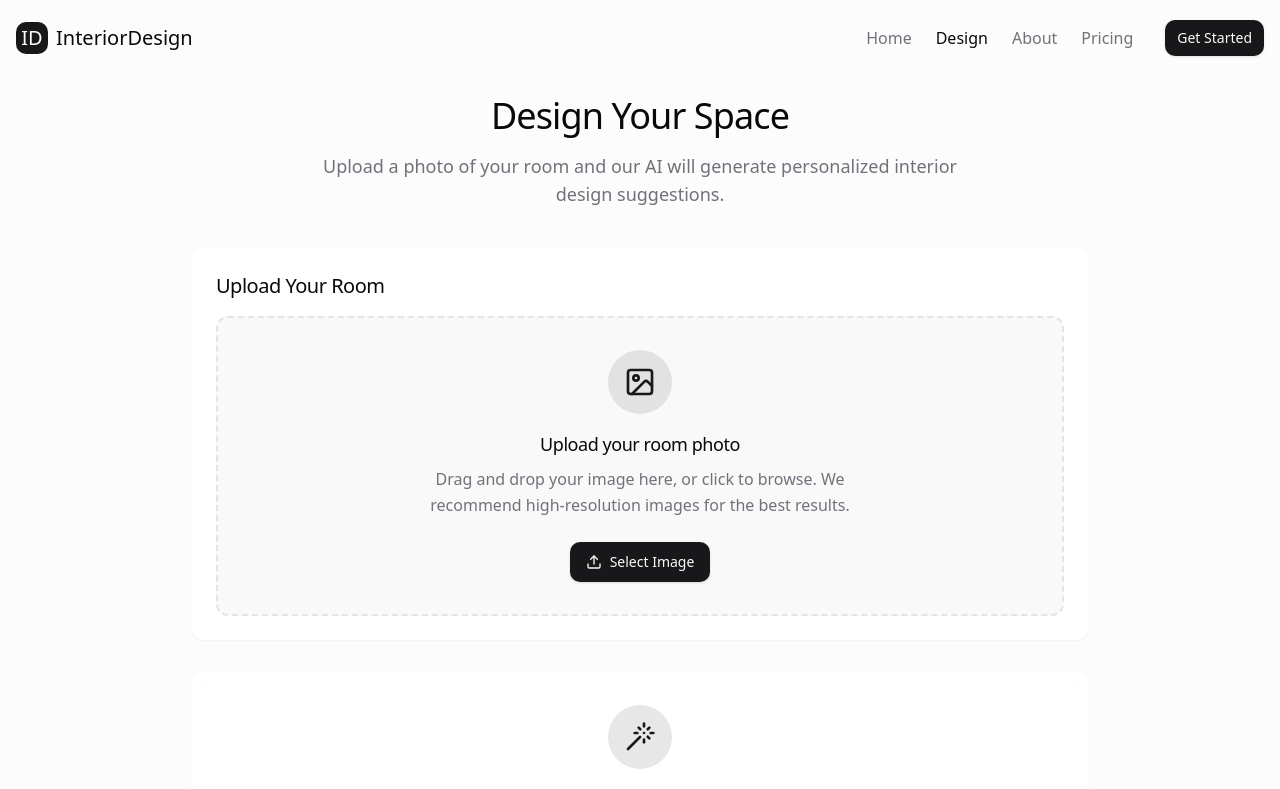
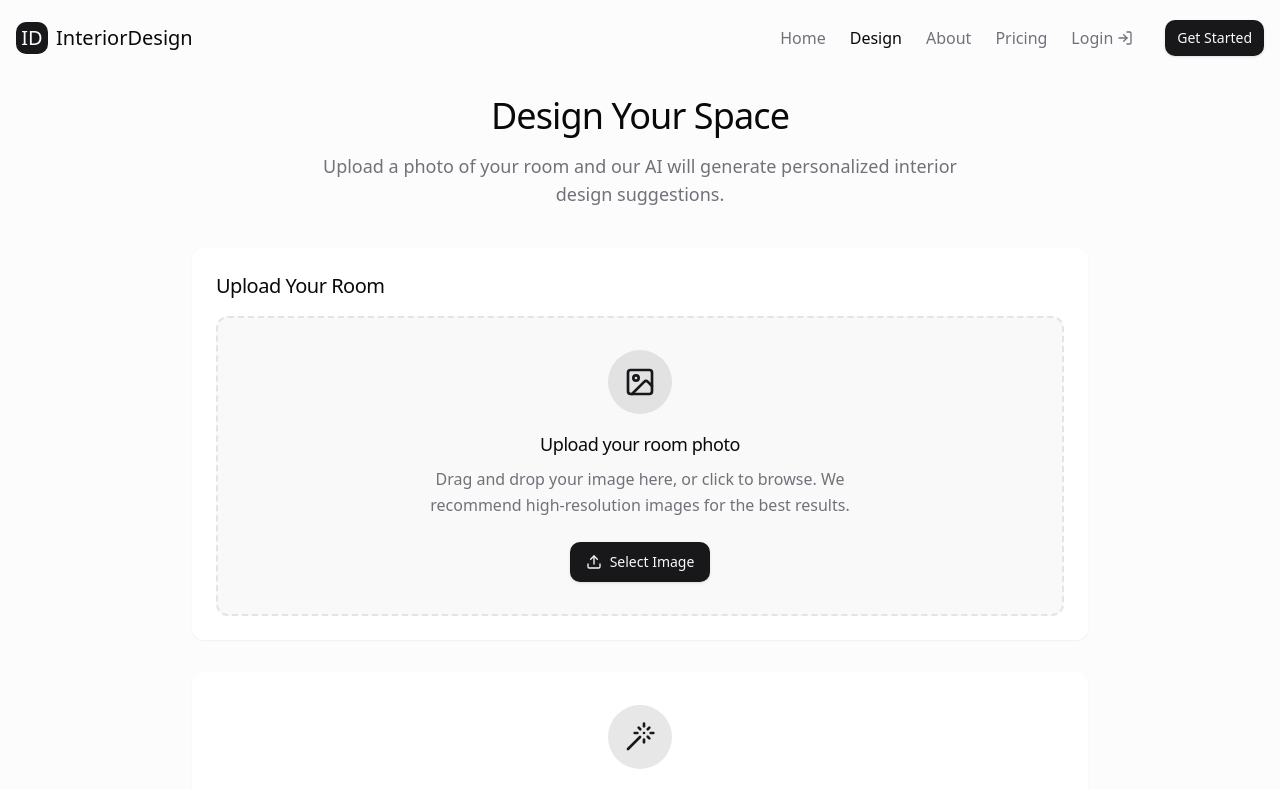
Before and after one commit to Majboor/homely-hues, a React (Vite) app: page /design in a window 1280 px wide. Shown: the top 789 px of the page. Built offline with nearby package versions, Linux system fonts and the light colour scheme.

Commit message:
Add account link to navbar
Adds a link to the account page to the navbar, and updates login/account button.

```diff
--- a/src/components/layout/Navbar.tsx
+++ b/src/components/layout/Navbar.tsx
@@ -1,8 +1,7 @@
-
 import { useState, useEffect } from "react";
 import { Link, useLocation, useNavigate } from "react-router-dom";
 import { CustomButton } from "../ui/CustomButton";
-import { Menu, X, Crown, Sparkles, User } from "lucide-react";
+import { Menu, X, Crown, Sparkles, User, LogIn } from "lucide-react";
 import { supabase } from "@/integrations/supabase/client";
 import { isUserSubscribed } from "@/services/subscriptionService";
 import { Badge } from "../ui/badge";
@@ -125,6 +124,17 @@ const Navbar = () => {
             >
               Pricing
             </button>
+            <button
+              onClick={handleAccountClick}
+              className={`underline-animation ${
+                location.pathname === "/account" || location.pathname === "/auth"
+                  ? "font-medium"
+                  : "text-muted-foreground"
+              } flex items-center gap-1`}
+            >
+              {isLoggedIn ? "Account" : "Login"}
+              {isLoggedIn ? <User size={16} /> : <LogIn size={16} />}
+            </button>
           </div>
 
           {isPremium && isLoggedIn && (
@@ -133,18 +143,6 @@ const Navbar = () => {
               <span className="text-sm font-medium">Premium</span>
               <Sparkles size={12} className="text-amber-500" />
             </Badge>
-          )}
-
-          {isLoggedIn && (
-            <Button
-              variant="ghost"
-              size="sm"
-              className="flex items-center gap-2"
-              onClick={handleAccountClick}
-            >
-              <User size={18} />
-              <span className="hidden sm:inline">My Account</span>
-            </Button>
           )}
 
           <CustomButton size="sm" onClick={isLoggedIn ? handleAccountClick : scrollToPricing}>
@@ -161,16 +159,14 @@ const Navbar = () => {
             </Badge>
           )}
 
-          {isLoggedIn && (
           <Button
             variant="ghost"
             size="sm"
             className="p-1"
             onClick={handleAccountClick}
           >
-              <User size={18} />
+            {isLoggedIn ? <User size={18} /> : <LogIn size={18} />}
           </Button>
-          )}
 
           <button
             className="p-2"
@@ -205,15 +201,17 @@ const Navbar = () => {
             >
               Pricing
             </button>
-            {isLoggedIn && (
-              <Link
-                to="/account"
-                className="py-2 px-4 rounded-md text-muted-foreground text-left flex items-center gap-2"
+            <button
+              onClick={handleAccountClick}
+              className={`py-2 px-4 rounded-md ${
+                location.pathname === "/account" || location.pathname === "/auth"
+                  ? "bg-secondary font-medium"
+                  : "text-muted-foreground"
+              } text-left flex items-center gap-2`}
             >
-                <User size={16} />
-                My Account
-              </Link>
-            )}
+              {isLoggedIn ? "Account" : "Login"}
+              {isLoggedIn ? <User size={16} /> : <LogIn size={16} />}
+            </button>
             <div className="pt-2">
               <CustomButton className="w-full" onClick={isLoggedIn ? handleAccountClick : scrollToPricing}>
                 {isPremium ? "Account" : "Get Started"}
```
Lines whose indentation alone changed are shown as unchanged.
